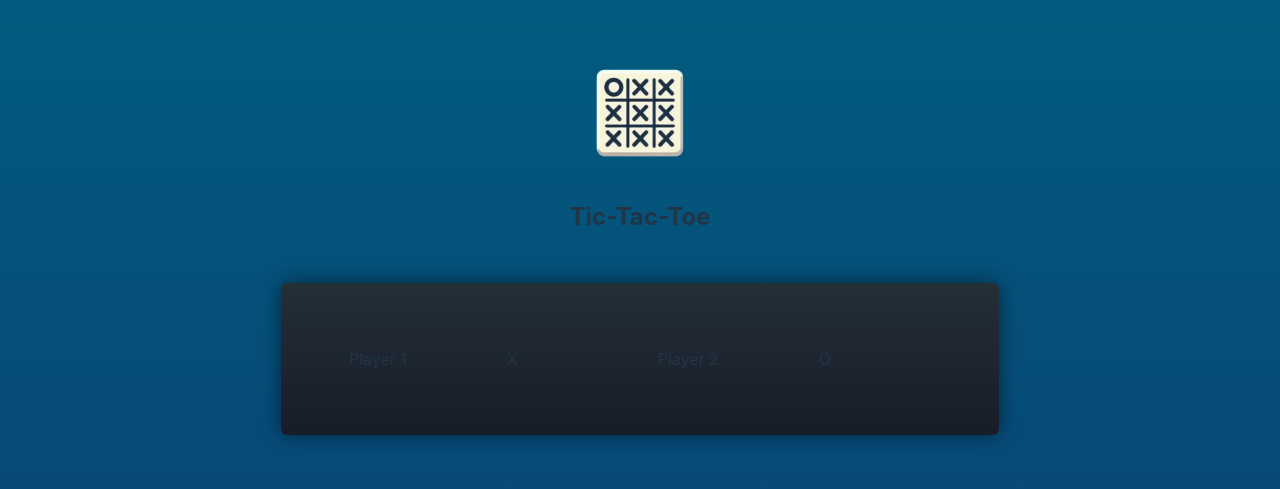
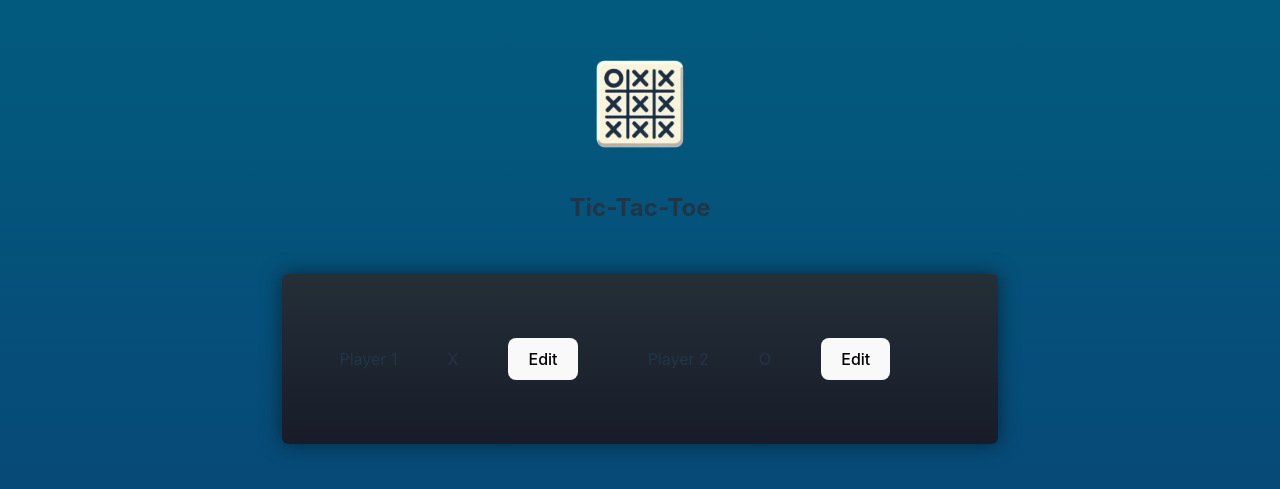
Before and after one commit to AndreaDeBlasio95/Tic-Tac-Toe-React, a React (Vite) app: page / in a window 1280 px wide. Shown: the part 137-626 px from the top of the page. Built offline with nearby package versions, Linux system fonts and the light colour scheme.

Commit message:
splitting component - creating Player.jsx

```diff
--- a/src/App.css
+++ b/src/App.css
@@ -54,10 +54,10 @@
 
 #game-container li {
   display: inline-block; /* Display list items in the same line */
-  margin-right: 20px; /* Adjust as needed for spacing between items */
-  margin-left: 20px; /* Adjust as needed for spacing between items */
+  margin-right: 10px; /* Adjust as needed for spacing between items */
+  margin-left: 10px; /* Adjust as needed for spacing between items */
 }
 
 #game-container li span {
-  margin-right: 100px; /* Adjust as needed for spacing between text and symbol */
+  margin-right: 50px; /* Adjust as needed for spacing between text and symbol */
 }
--- a/src/App.jsx
+++ b/src/App.jsx
@@ -1,5 +1,6 @@
 import "./App.css";
 import Header from "./components/Header";
+import Player from "./components/Player";
 
 function App() {
   return (
@@ -8,14 +9,8 @@ function App() {
       <main>
         <div id="game-container">
           <ol>
-            <li>
-              <span>Player 1</span>
-              <span>X</span>
-            </li>
-            <li>
-              <span>Player 2</span>
-              <span>O</span>
-            </li>
+            <Player name="Player 1" symbol="X" />
+            <Player name="Player 2" symbol="O" />
           </ol>
         </div>
       </main>
--- /dev/null
+++ b/src/components/Player.jsx
@@ -0,0 +1,11 @@
+export default function Player({ name, symbol }) {
+  return (
+    <li>
+      <span>
+        <span>{name}</span>
+        <span>{symbol}</span>
+        <button>Edit</button>
+      </span>
+    </li>
+  );
+}
```
